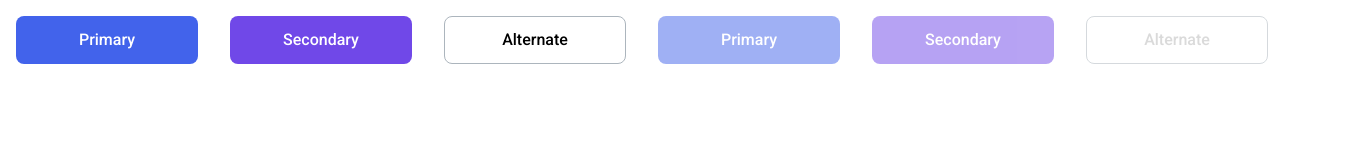
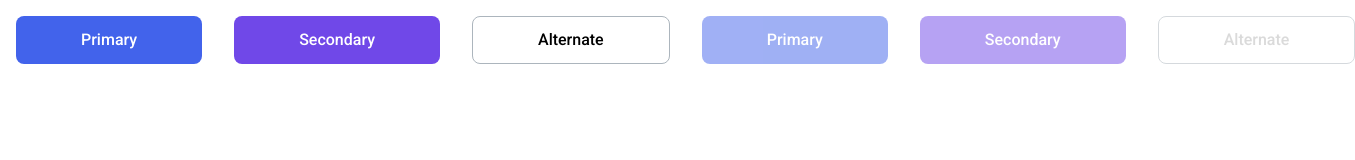
Before and after one commit to js-tasks-ru/htmlcss-20220210_m-tarasov, a website: page 03-lection1/01-button/index.html in a window 1280 px wide. Shown: the whole page, 1355 px wide, since content can reach past the window. Drawn offline with Linux system fonts and the light colour scheme.

Commit message:
Исправления по CR

```diff
--- a/03-lection1/01-button/button.css
+++ b/03-lection1/01-button/button.css
@@ -1,17 +1,10 @@
 /* Стилизация кнопки */
-.buttons {
-  display: flex;
-  gap: 32px;
-  padding: 16px;
-}
-
 .button {
   display: inline-block;
-  min-width: 182px;
-  min-height: 48px;
+  height: 48px;
   font-weight: 500;
   font-size: 16px;
-  padding: 0 16px;
+  padding: 14px 65px;
   border: none;
   border-radius: 8px;
   cursor: pointer;
--- a/03-lection1/01-button/index.html
+++ b/03-lection1/01-button/index.html
@@ -1,10 +1,19 @@
 <!DOCTYPE html>
 <!-- Страница с кнопкой -->
 <html lang="ru">
+
 <head>
   <link rel="stylesheet" href="../../assets/css/main.css">
   <link rel="stylesheet" href="./button.css">
+  <style type="text/css">
+    .buttons {
+      display: flex;
+      gap: 32px;
+      padding: 16px;
+    }
+  </style>
 </head>
+
 <body>
   <div class="buttons">
     <button class="button button_primary">Primary</button>
@@ -15,4 +24,5 @@
     <button class="button button_alternate" disabled>Alternate</button>
   </div>
 </body>
+
 </html>
```
Lines whose indentation alone changed are shown as unchanged.
